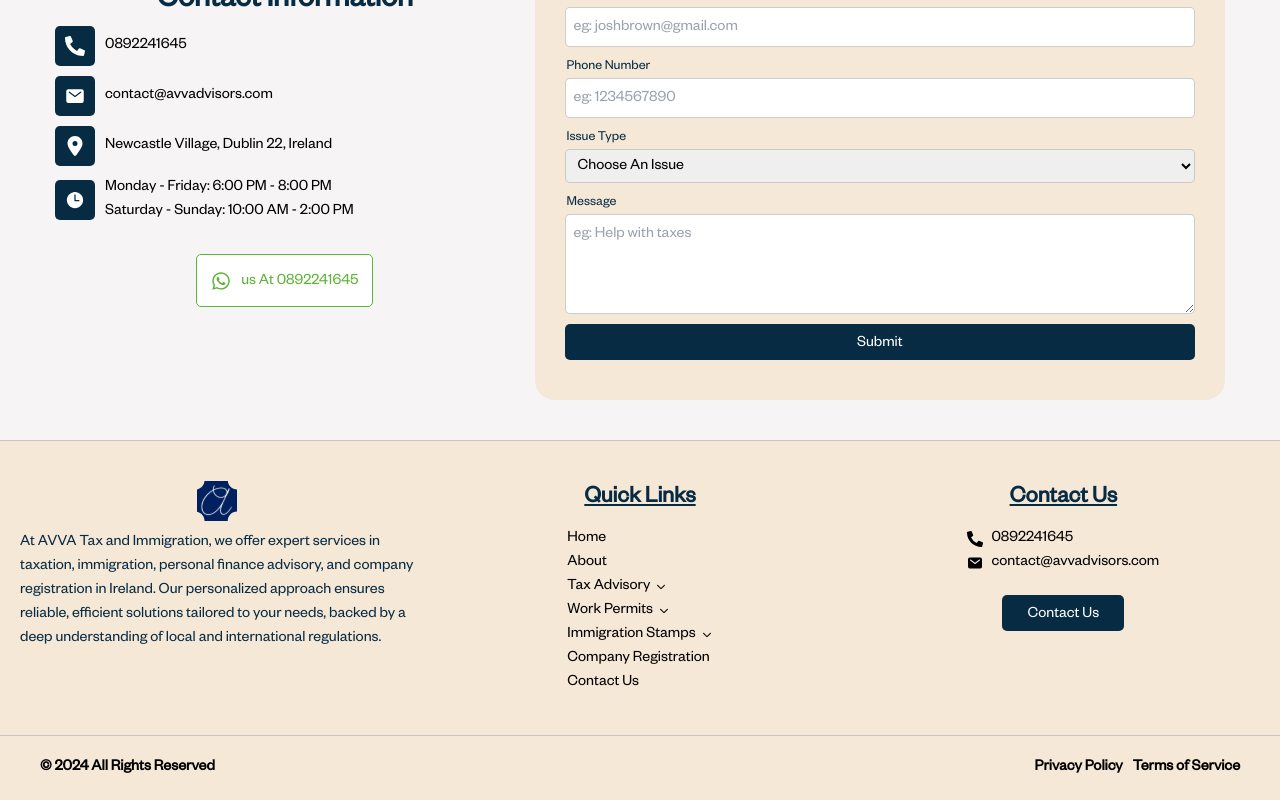
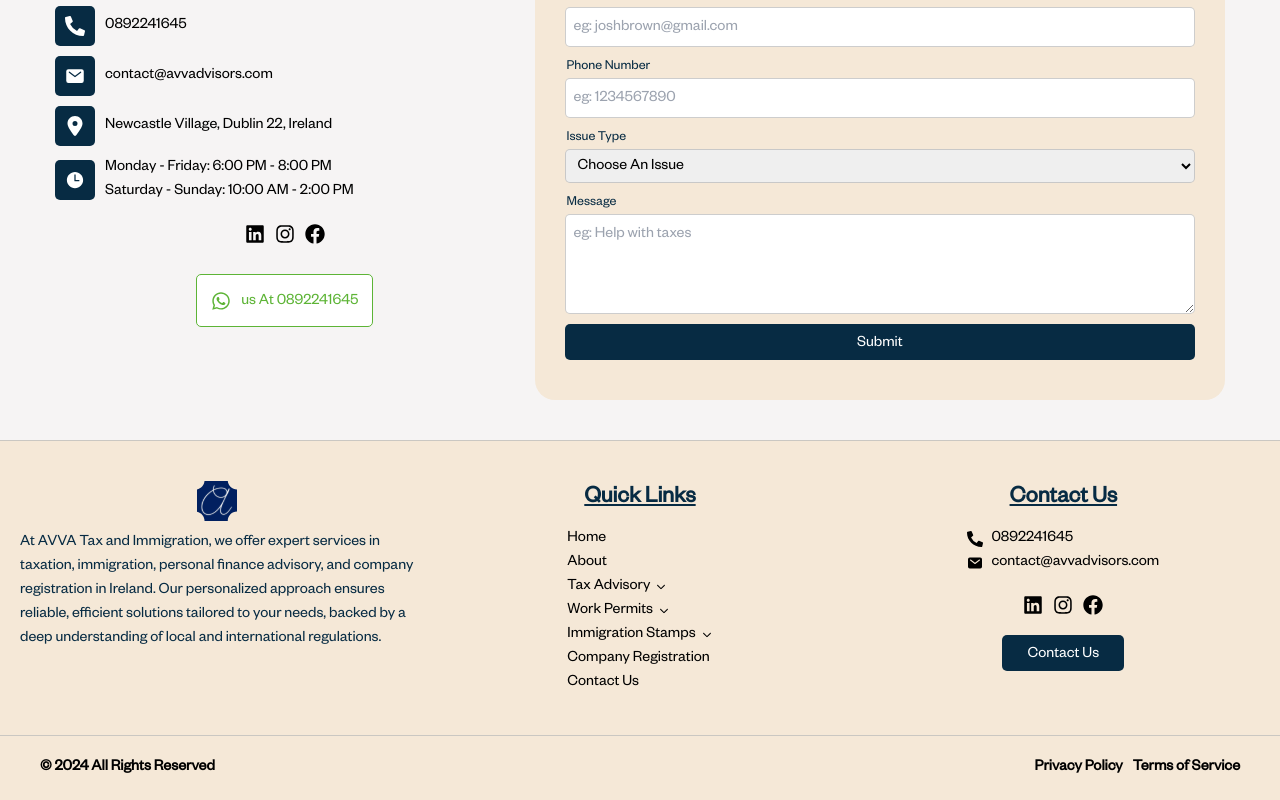
Before and after one commit to TartejBrothers/Avva-Advisors, a React (Create React App) app: page / in a window 1280 px wide. Shown: the part 2614-3414 px from the top of the page. Built offline with nearby package versions, Linux system fonts and the light colour scheme.

Commit message:
Updated: Links

```diff
--- a/src/components/contactform.jsx
+++ b/src/components/contactform.jsx
@@ -5,6 +5,9 @@
 import { FaWhatsapp } from "react-icons/fa";
 import "../styles/contactform.css";
 import emailjs from "@emailjs/browser";
+import { FaLinkedin } from "react-icons/fa";
+import { FaInstagram } from "react-icons/fa";
+import { FaFacebook } from "react-icons/fa";
 import { IoTimeSharp } from "react-icons/io5";
 export default function ContactForm({ mail }) {
   const [selectedIssue, setSelectedIssue] = useState("");
@@ -78,10 +81,35 @@
               Saturday - Sunday: 10:00 AM - 2:00 PM <br />
             </p>
           </div>
-          <button className="contactleftbutton">
-            <FaWhatsapp />
-            <p>us At 0892241645</p>
-          </button>
+          <div className="socialrow mx-auto">
+            <a
+              href="https://www.linkedin.com/company/avvaadvisors/"
+              target="_blank"
+            >
+              <FaLinkedin />
+            </a>
+            <a
+              href="https://www.instagram.com/avvaadvisors/?hl=en"
+              target="_blank"
+            >
+              <FaInstagram />
+            </a>
+            <a
+              href="https://www.facebook.com/people/Avva-Advisors/61571587536534/"
+              target="_blank"
+            >
+              <FaFacebook />
+            </a>
+          </div>
+          <a
+            href="https://api.whatsapp.com/send/?phone=353892241645&text&type=phone_number&app_absent=0"
+            target="_blank"
+          >
+            <button className="contactleftbutton">
+              <FaWhatsapp />
+              <p>us At 0892241645</p>
+            </button>
+          </a>
         </div>
         <div className="contactformbodyright">
           <form ref={formRef} onSubmit={handleSubmit}>
--- a/src/components/footer.jsx
+++ b/src/components/footer.jsx
@@ -3,6 +3,9 @@
 import { FaPhoneAlt } from "react-icons/fa";
 import { IoMail } from "react-icons/io5";
 import "../styles/footer.css";
+import { FaLinkedin } from "react-icons/fa";
+import { FaInstagram } from "react-icons/fa";
+import { FaFacebook } from "react-icons/fa";
 
 import { IoIosArrowDown } from "react-icons/io";
 import { useNavigate } from "react-router-dom";
@@ -117,6 +120,26 @@
               contact@avvadvisors.com
             </li>
           </ul>
+          <div className="socialrow">
+            <a
+              href="https://www.linkedin.com/company/avvaadvisors/"
+              target="_blank"
+            >
+              <FaLinkedin />
+            </a>
+            <a
+              href="https://www.instagram.com/avvaadvisors/?hl=en"
+              target="_blank"
+            >
+              <FaInstagram />
+            </a>
+            <a
+              href="https://www.facebook.com/people/Avva-Advisors/61571587536534/"
+              target="_blank"
+            >
+              <FaFacebook />
+            </a>
+          </div>
           <button onClick={() => navigate("/contact")}>Contact Us</button>
         </div>
       </div>
--- a/src/styles/footer.css
+++ b/src/styles/footer.css
@@ -88,6 +88,17 @@
   height: 12px;
   width: 12px;
 }
+.socialrow {
+  display: flex;
+  align-items: center;
+  gap: 10px;
+  justify-content: center;
+  margin-top: 20px;
+}
+.socialrow svg {
+  height: 20px;
+  width: 20px;
+}
 @media screen and (max-width: 1000px) {
   .footertop {
     flex-direction: column;
```
